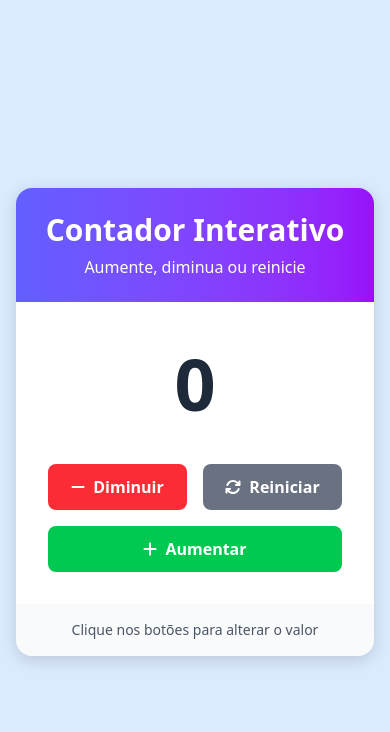
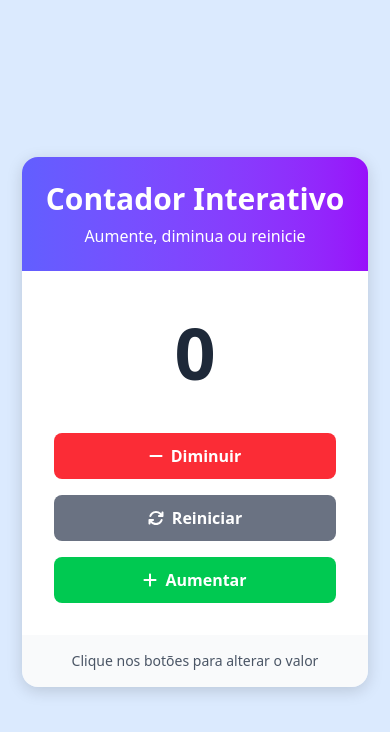
Before and after one commit to kauatwn/angular-counter-demo, an Angular app: page / in a window 390 px wide. Shown: the top 732 px of the page. Built offline with nearby package versions, Linux system fonts and the light colour scheme.

Commit message:
Altera a estrutura de grid de .counter-controls para responsividade

```diff
--- a/src/app/features/counter/components/counter-controls/counter-controls.component.css
+++ b/src/app/features/counter/components/counter-controls/counter-controls.component.css
@@ -1,6 +1,6 @@
 .counter-controls {
   display: grid;
-  grid-template-columns: repeat(2, 1fr);
+  grid-template-columns: 1fr;
   justify-content: center;
   gap: 1rem;
 
@@ -54,3 +54,9 @@
     }
   }
 }
+
+@media (width >= 40rem) {
+  .counter-controls {
+    grid-template-columns: repeat(2, 1fr);
+  }
+}
```
